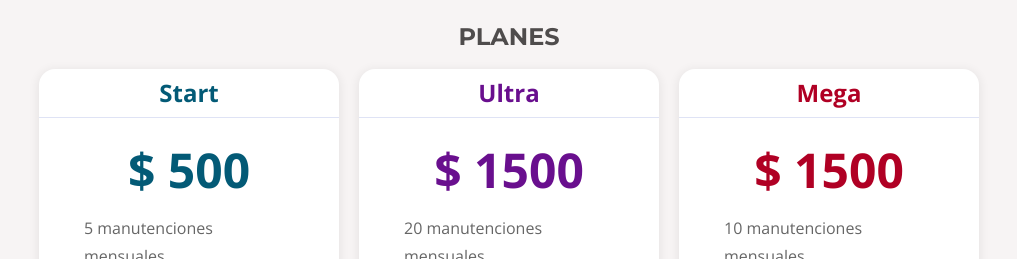
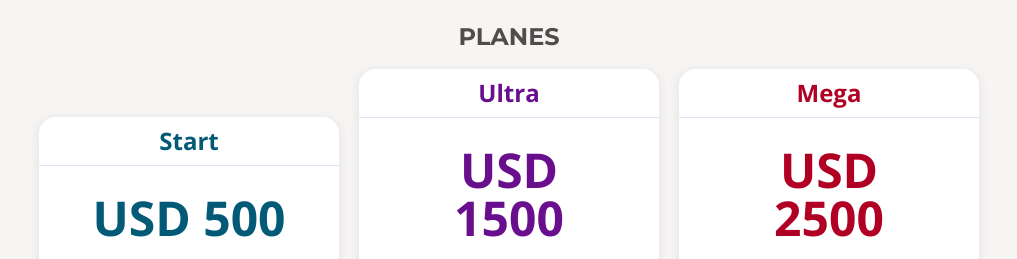
Before and after one commit to GabiTheCoco/HomeApeperia, a plain HTML site: page index.html in a window 1280 px wide. Shown: the part 2420-2679 px from the top of the page, without its empty margins (131-1148 px from the left). Drawn offline with nearby package versions, Linux system fonts and the light colour scheme.

Commit message:
cosas boludas

```diff
--- a/index.html
+++ b/index.html
@@ -132,7 +132,7 @@
                     <li class="tarjetas tarjetas--start">
                         <h3 class="tarjetas__titulo">Start</h3>
                         <articule class="tarjetas__contenido">
-                            <p class="tarjetas__precio"><em>$ 500</em></p>
+                            <p class="tarjetas__precio"><em>USD 500</em></p>
                             <p class="tarjetas__texto">5 manutenciones mensuales</p>
                             <p class="tarjetas__texto">App SEO</p>
                             <p class="tarjetas__texto">1 sistema operacional</p>
@@ -142,7 +142,7 @@
                     <li class="tarjetas tarjetas--ultra">
                         <h3 class="tarjetas__titulo">Ultra</h3>
                         <articule class="tarjetas__contenido">
-                            <p class="tarjetas__precio"><em>$ 1500</em></p>
+                            <p class="tarjetas__precio"><em>USD 1500</em></p>
                             <p class="tarjetas__texto">20 manutenciones mensuales</p>
                             <p class="tarjetas__texto">App SEO</p>
                             <p class="tarjetas__texto">4 sistemas operacionales</p>
@@ -152,7 +152,7 @@
                     <li class="tarjetas tarjetas--mega">
                         <h3 class="tarjetas__titulo">Mega</h3>
                         <articule class="tarjetas__contenido">
-                            <p class="tarjetas__precio"><em>$ 1500</em></p>
+                            <p class="tarjetas__precio"><em>USD 2500</em></p>
                             <p class="tarjetas__texto">10 manutenciones mensuales</p>
                             <p class="tarjetas__texto">App SEO</p>
                             <p class="tarjetas__texto">2 sistemas operacionales</p>
```
Also changed, not shown: apeperiaMobileText.txt (deleted), colores.txt (deleted), textos.txt (deleted).
